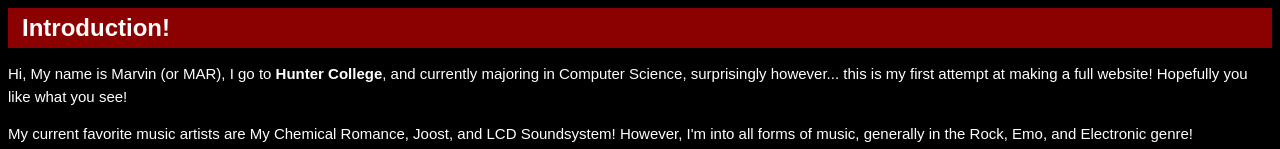
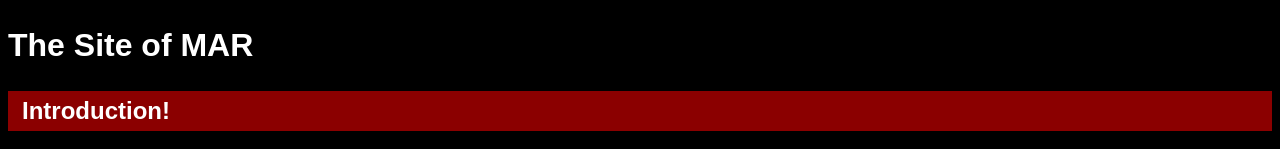
Before and after one commit to marv-inside-a-cub1cle/web-party, a plain HTML site: page index.html in a window 1280 px wide. Shown: the top 149 px of the page. Drawn offline with Linux system fonts and the light colour scheme.

Commit message:
Update index.html

```diff
--- a/index.html
+++ b/index.html
@@ -5,6 +5,9 @@
     <link rel="stylesheet" href="style.css">
 </head>
 <body>
+    <h1>
+        The Site of MAR
+    </h1>
     <h2>
         Introduction!
     </h2>
```
